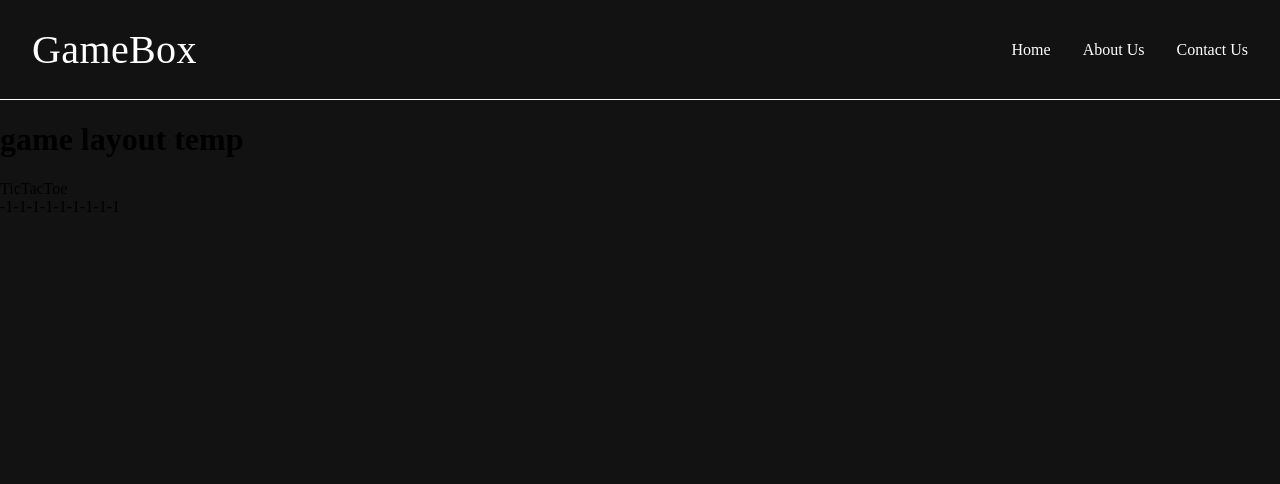
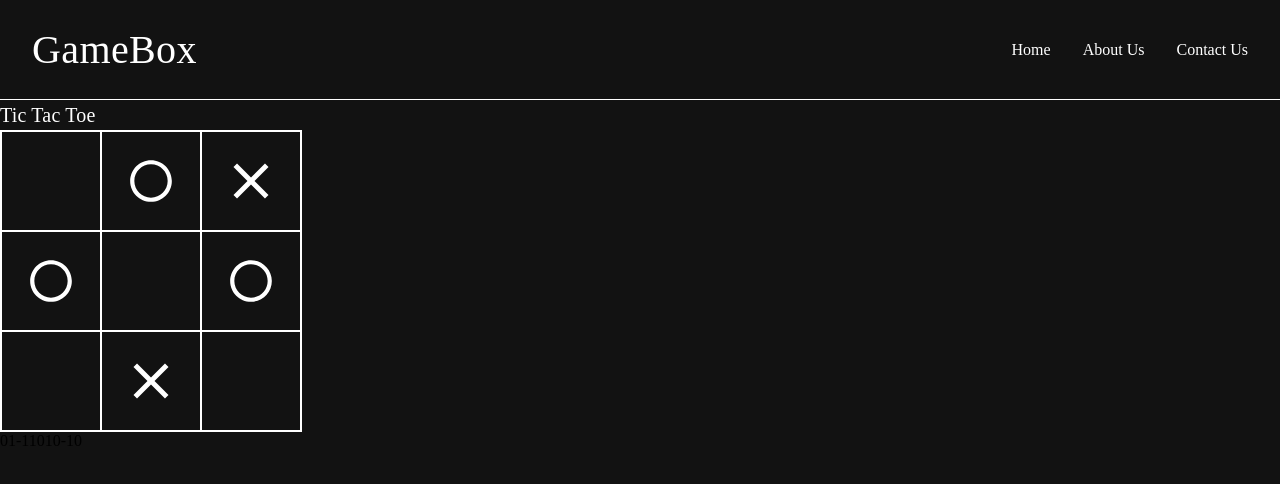
Before and after one commit to songFanAccount/gamebox, a React (Create React App) app in the folder client/: page /tictactoe in a window 1280 px wide. Shown: the top 484 px of the page. Built offline with nearby package versions, Linux system fonts and the light colour scheme; no server answers; a web font is replaced by a local one.

Commit message:
board display mostly done

```diff
--- a/client/src/games/TicTacToe.jsx
+++ b/client/src/games/TicTacToe.jsx
@@ -1,18 +1,68 @@
-import { Box } from '@mui/material'
+import { Box, Stack } from '@mui/material'
 import React, { useState } from 'react'
+import { GBText } from '../components/generalComponents'
+import CloseIcon from '@mui/icons-material/Close';
+import RadioButtonUncheckedIcon from '@mui/icons-material/RadioButtonUnchecked';
 
 export default function TicTacToe() {
-    //eslint-disable-next-line
     const socket = global.socket
-    //eslint-disable-next-line
+    // const [board, setBoard] = useState([
+    //     [0, 0, 0],
+    //     [0, 0, 0],
+    //     [0, 0, 0]
+    // ])
     const [board, setBoard] = useState([
-        [-1, -1, -1],
-        [-1, -1, -1],
-        [-1, -1, -1]
+        [0, 1, -1],
+        [1, 0, 1],
+        [0, -1, 0]
     ])
+    const squareWidth = 100
+    const Element = ({el}) => {
+        /* el can be -1 (X), 0 (None), or 1 (O) */
+        const crossSx = {
+            color: '#FFFFFF',
+            fontSize: 60
+        }
+        const circleSx = {
+            color: '#FFFFFF',
+            fontSize: 50
+        }
+        switch(el) {
+            case 0:
+                return <></>
+            case -1:
+                return <CloseIcon sx={crossSx}/>
+            case 1:
+                return <RadioButtonUncheckedIcon sx={circleSx}/>
+            default:
+                throw new Error('TicTacToe: Unexpected element!')
+        }
+    }
     return (
         <Box>
-            <div>TicTacToe</div>
+            <GBText text="Tic Tac Toe"/>
+            <Stack direction="column"
+                sx={{
+                    width: 'fit-content',
+                    border: 1, borderColor: '#FFFFFF', boxSizing: 'border-box'
+                }}
+            >
+                {board.map((row)=> (
+                    <Stack direction="row">
+                        {row.map((el) => (
+                            <Box
+                                sx={{
+                                    width: squareWidth, height: squareWidth,
+                                    border: 1, borderColor: '#FFFFFF', boxSizing: 'border-box',
+                                    display: 'flex', justifyContent: 'center', alignItems: 'center'
+                                }}
+                            >
+                                <Element el={el}/>
+                            </Box>
+                        ))}
+                    </Stack>
+                ))}
+            </Stack>
             {board}
         </Box>
     )
--- a/client/src/layouts/GameLayout.jsx
+++ b/client/src/layouts/GameLayout.jsx
@@ -4,8 +4,11 @@ import { Outlet } from 'react-router-dom'
 
 export default function GameLayout() {
     return (
-        <Box>
-            <h1>game layout temp</h1>
+        <Box
+            sx={{
+                width: 1
+            }}
+        >
             <Outlet/>
         </Box>
     )
```
